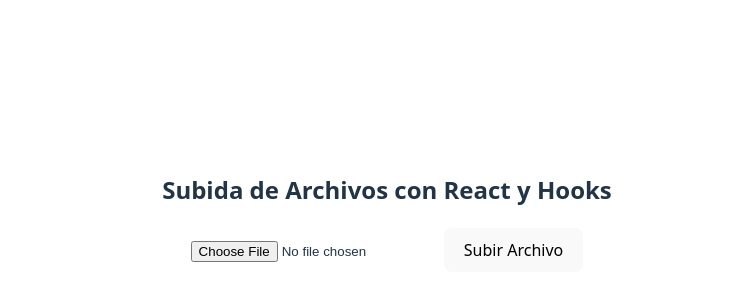
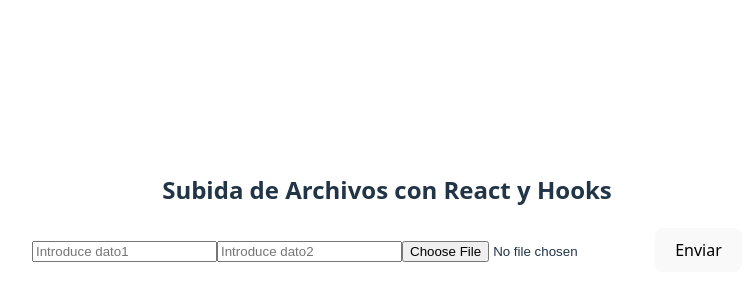
Before and after one commit to AdriConXo/formulario-avatar-react, a React (Vite) app: page / in a window 1280 px wide. Shown: the part 188-488 px from the top of the page, without its empty margins (253-1006 px from the left). Built offline with nearby package versions, Linux system fonts and the light colour scheme.

Commit message:
Actualizo nova rama

```diff
--- a/src/App.tsx
+++ b/src/App.tsx
@@ -5,14 +5,23 @@
 function App() {
   const [selectedFile, setSelectedFile] = useState(null);
   const [isUploading, setIsUploading] = useState(false);
-
+  const [withInputs,setInputs] = useState("")
   // Maneja la selección del archivo
   const handleFileChange = (event: any) => {
     console.log("Collo datos ? ",event.target.files[0])
     setSelectedFile(event.target.files[0]);
   };
+  const handleInputs = (event:any) =>{
+    console.log("event.target.value ",event.target.value)
+
+    const name = event.target.name;
+    const value = event.target.value;
+    setInputs(values => ({...values, [name]: value}))
+    console.log("withInputs ",withInputs)
+  }
   // Maneja la subida del archivo
-  const handleUpload = async () => {
+  const handleUpload = async (e:any) => {
+    e.preventDefault()
     if (!selectedFile) {
       alert('Por favor, selecciona un archivo antes de subirlo.');
       return;
@@ -20,6 +29,13 @@
     const formData = new FormData();
     formData.append('avatar', selectedFile);
     console.log('formData ?',formData)
+    console.log("withInputs en Uploada",withInputs)
+    for(let datos in withInputs){
+
+      console.log("datos ? ",withInputs[datos])
+
+      formData.append(`${datos}`,withInputs[datos])
+    }
     try {
       setIsUploading(true);
       let obxetoEnviado = {
@@ -44,10 +60,16 @@
     <>
       <div>
         <h2>Subida de Archivos con React y Hooks</h2>
-        <input type="file" name="avatar" onChange={handleFileChange} />
-        <button onClick={handleUpload} disabled={isUploading}>
-          {isUploading ? 'Subiendo...' : 'Subir Archivo'}
-        </button>
+        <form method="post" onSubmit={handleUpload}>
+          <input type='text' name="dato1" placeholder='Introduce dato1' onChange={handleInputs}/>
+          <input type='text' name="dato2" placeholder='Introduce dato2' onChange={handleInputs}/>
+          <input type="file" name="avatar" onChange={handleFileChange} />
+          <button type='submit'>Enviar</button>
+          {/* <button onClick={handleUpload} disabled={isUploading}>
+            {isUploading ? 'Subiendo...' : 'Subir Archivo'}
+          </button> */}
+        </form>
+
       </div>
     </>
   );
```
